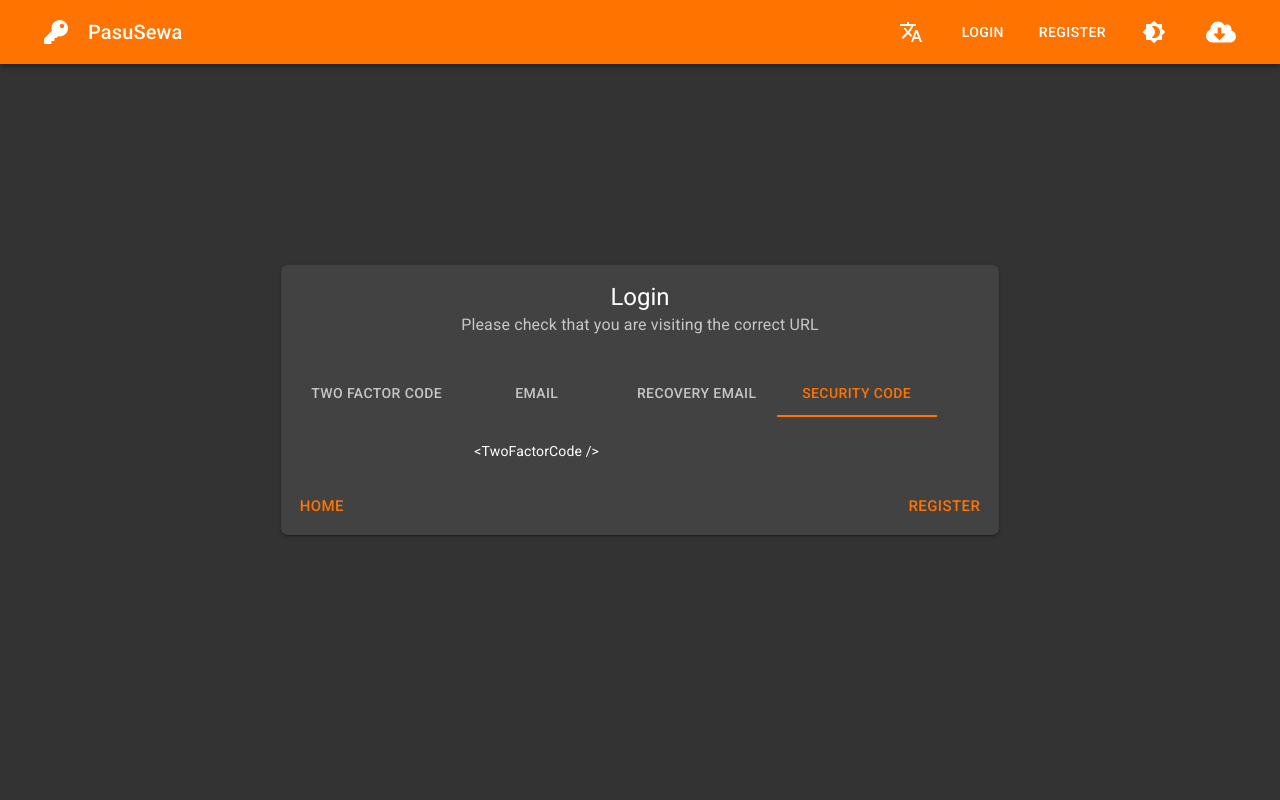
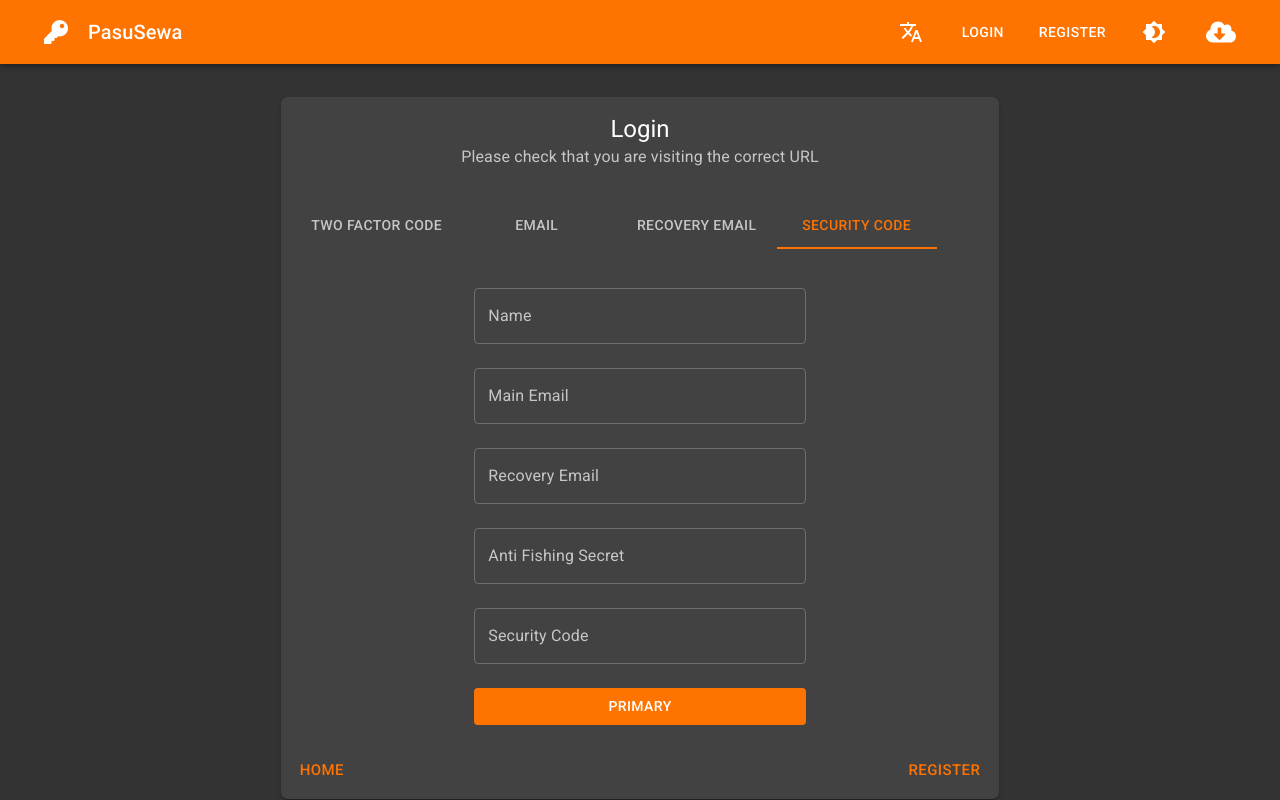
Before and after one commit to TheMrCorvy/Desktop-Frontend, a React (Create React App) app: page /login in a window 1280 px wide. Both pictures are taken after a click on the tab "SECURITY CODE". Shown: the top 800 px of the page. Built offline with nearby package versions, Linux system fonts and the light colour scheme.

Commit message:
created the security code login option

```diff
--- /dev/null
+++ b/src/components/Sections/LoginOptions/SecurityCode/index.tsx
@@ -0,0 +1,61 @@
+import React from "react"
+import {
+	Box,
+	Grid,
+	TextField,
+	Button,
+	InputAdornment,
+	OutlinedInput,
+	InputLabel,
+	FormControl,
+} from "@material-ui/core"
+
+const SecurityCode = ({ testing }: { testing?: boolean }) => {
+	return (
+		<Box component="div" style={{ marginTop: 15 }}>
+			<Grid container justify="center" spacing={3}>
+				<Grid item xs={12}>
+					<FormControl variant="outlined" fullWidth>
+						<InputLabel htmlFor="outlined-adornment-password">Name</InputLabel>
+						<OutlinedInput label="Name" />
+					</FormControl>
+				</Grid>
+				<Grid item xs={12}>
+					<FormControl variant="outlined" fullWidth>
+						<InputLabel htmlFor="outlined-adornment-password">Main Email</InputLabel>
+						<OutlinedInput label="Main Email" />
+					</FormControl>
+				</Grid>
+				<Grid item xs={12}>
+					<FormControl variant="outlined" fullWidth>
+						<InputLabel htmlFor="outlined-adornment-password">
+							Recovery Email
+						</InputLabel>
+						<OutlinedInput label="Recovery Email" />
+					</FormControl>
+				</Grid>
+				<Grid item xs={12}>
+					<FormControl variant="outlined" fullWidth>
+						<InputLabel htmlFor="outlined-adornment-password">
+							Anti Fishing Secret
+						</InputLabel>
+						<OutlinedInput label="Anti Fishing Secret" />
+					</FormControl>
+				</Grid>
+				<Grid item xs={12}>
+					<FormControl variant="outlined" fullWidth>
+						<InputLabel htmlFor="outlined-adornment-password">Security Code</InputLabel>
+						<OutlinedInput label="Security Code" />
+					</FormControl>
+				</Grid>
+				<Grid item xs={12}>
+					<Button variant="contained" color="primary" fullWidth disableElevation>
+						Primary
+					</Button>
+				</Grid>
+			</Grid>
+		</Box>
+	)
+}
+
+export default SecurityCode
--- a/src/pages/Login/index.tsx
+++ b/src/pages/Login/index.tsx
@@ -30,6 +30,7 @@ import { translate } from "../../lang"
 import TwoFactorCode from "../../components/Sections/LoginOptions/TwoFactorCode"
 import EmailCode from "../../components/Sections/LoginOptions/EmailCode"
 import RecoveryEmailCode from "../../components/Sections/LoginOptions/RecoveryEmailCode"
+import SecurityCode from "../../components/Sections/LoginOptions/SecurityCode"
 
 const useStyles = makeStyles((theme: Theme) =>
 	createStyles({
@@ -44,6 +45,7 @@ const useStyles = makeStyles((theme: Theme) =>
 		container: {
 			flexGrow: 1,
 			background: theme.palette.type === "dark" ? "#333" : "#f2f2f2",
+			paddingTop: "3rem",
 		},
 		centerAll: {
 			minHeight: "100vh",
@@ -108,15 +110,17 @@ const Login: FC = () => {
 				return <EmailCode />
 			case 2:
 				return <RecoveryEmailCode />
+			case 3:
+				return <SecurityCode />
 
 			default:
-				return "<TwoFactorCode />"
+				return <TwoFactorCode />
 		}
 	}
 
 	return (
 		<Container maxWidth="xl" className={classes.container} data-testid="test_not_found_page">
-			<Grid container justify="space-around" className={classes.centerAll} spacing={0}>
+			<Grid container justify="center" className={classes.centerAll} spacing={0}>
 				<Grid item xs={12} md={7}>
 					<Card className={classes.card} elevation={2}>
 						<CardHeader
```
